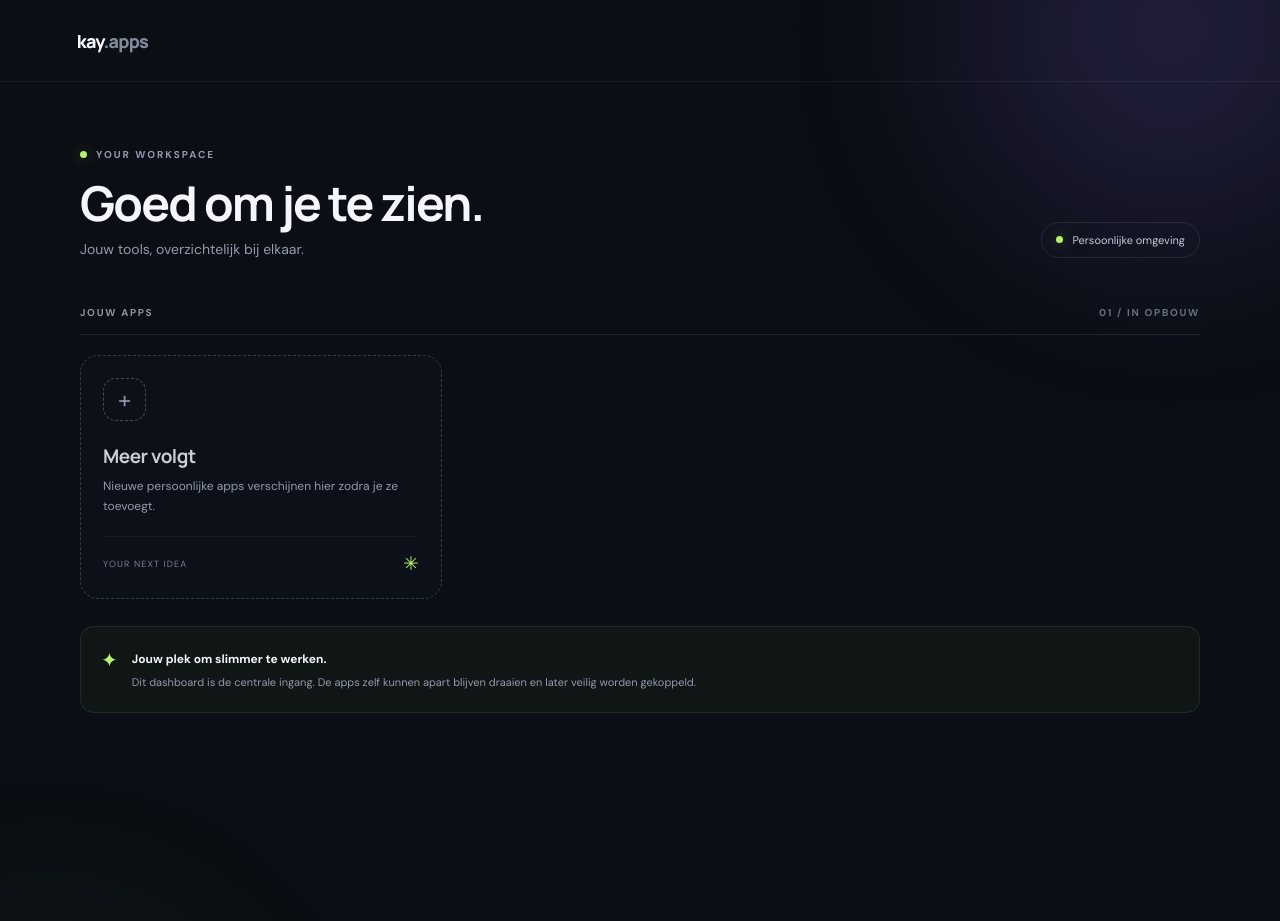
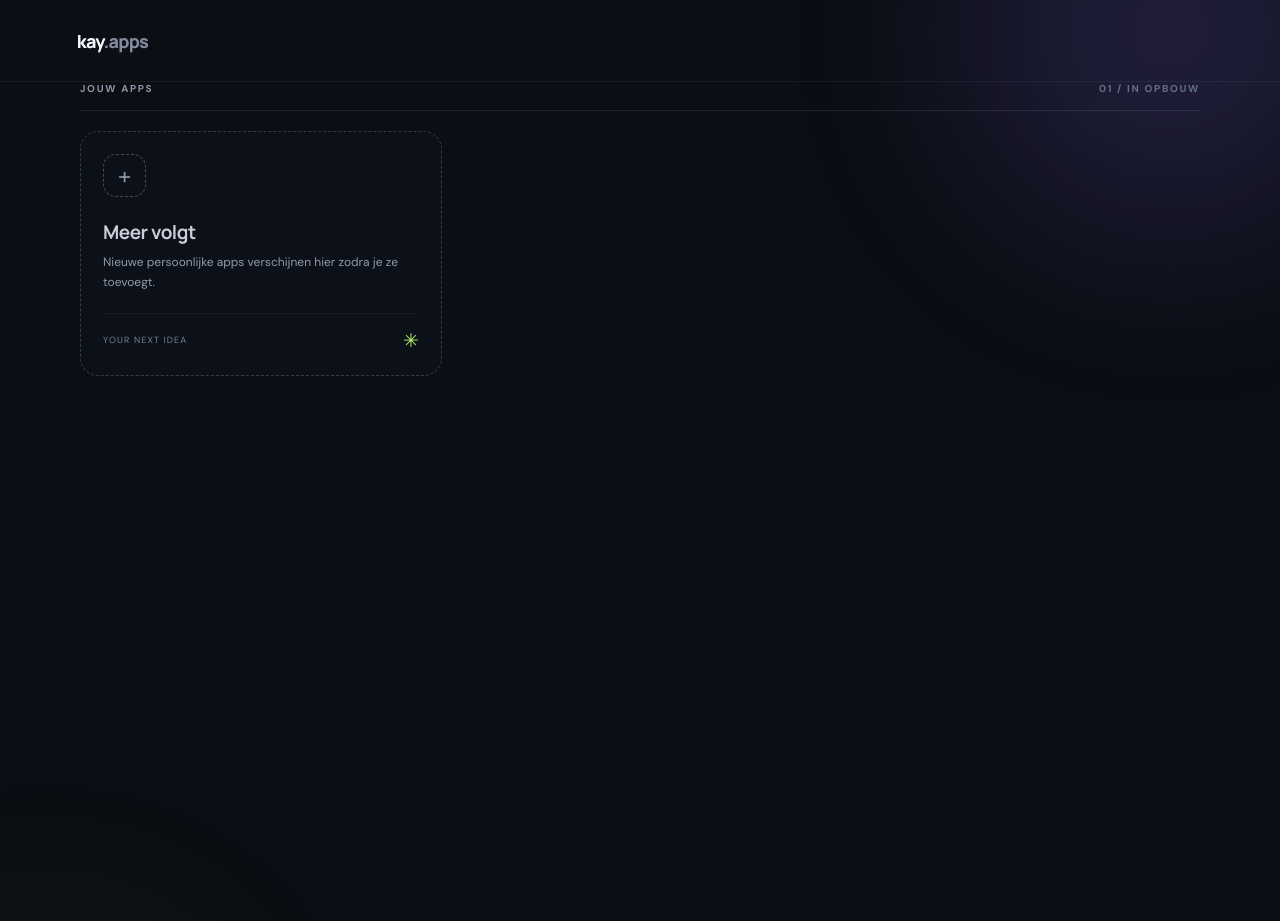
Before and after one commit to kay-smits-in-front/apps, a Flask app: template templates/dashboard.html in a window 1280 px wide. Shown: the top 921 px of the page. Run offline with Flask 3, Linux system fonts and the light colour scheme; the template is opened without the code that fills it, so the values that code supplies are empty.

Commit message:
Simplify dashboard to app section only

```diff
--- a/templates/dashboard.html
+++ b/templates/dashboard.html
@@ -1,10 +1,6 @@
 {% extends "base.html" %}
 {% block title %}Dashboard · kay.apps{% endblock %}
 {% block content %}
-<section class="dashboard-head">
-  <div><div class="eyebrow"><span class="pulse"></span> YOUR WORKSPACE</div><h1>Goed om je te zien.</h1><p class="muted">Jouw tools, overzichtelijk bij elkaar.</p></div>
-  <div class="date-pill"><span class="date-dot"></span> Persoonlijke omgeving</div>
-</section>
 <div class="section-label"><span>JOUW APPS</span><span class="section-count">01 / IN OPBOUW</span></div>
 <section class="app-grid">
   {% for item in apps %}
@@ -16,5 +12,4 @@
   {% endfor %}
   <article class="app-card add-card"><div class="add-symbol">+</div><h2>Meer volgt</h2><p>Nieuwe persoonlijke apps verschijnen hier zodra je ze toevoegt.</p><div class="app-card-bottom"><span class="app-type">YOUR NEXT IDEA</span><span class="arrow">✳</span></div></article>
 </section>
-<div class="dashboard-note"><span class="note-icon">✦</span><div><strong>Jouw plek om slimmer te werken.</strong><p>Dit dashboard is de centrale ingang. De apps zelf kunnen apart blijven draaien en later veilig worden gekoppeld.</p></div></div>
 {% endblock %}
```
